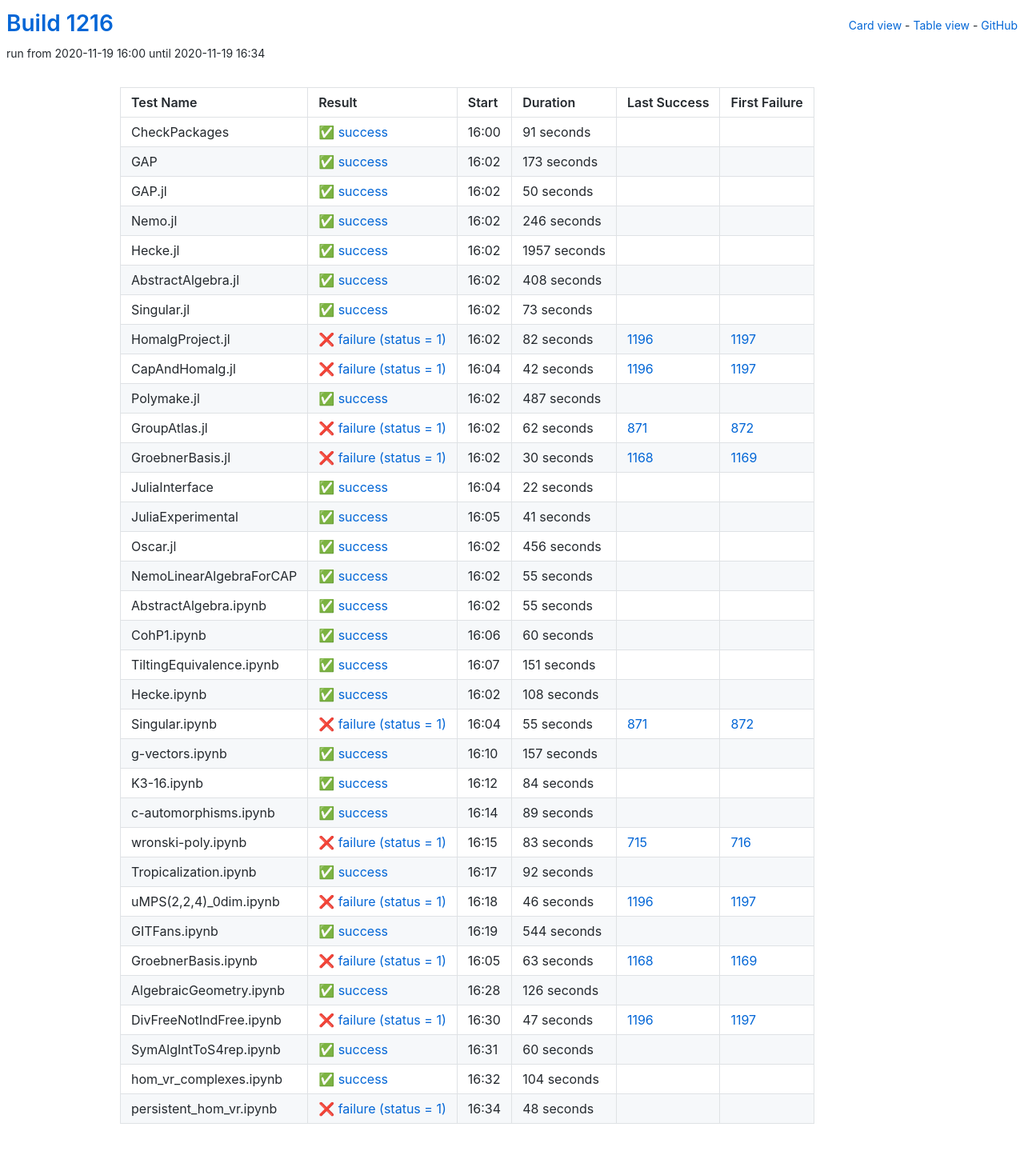
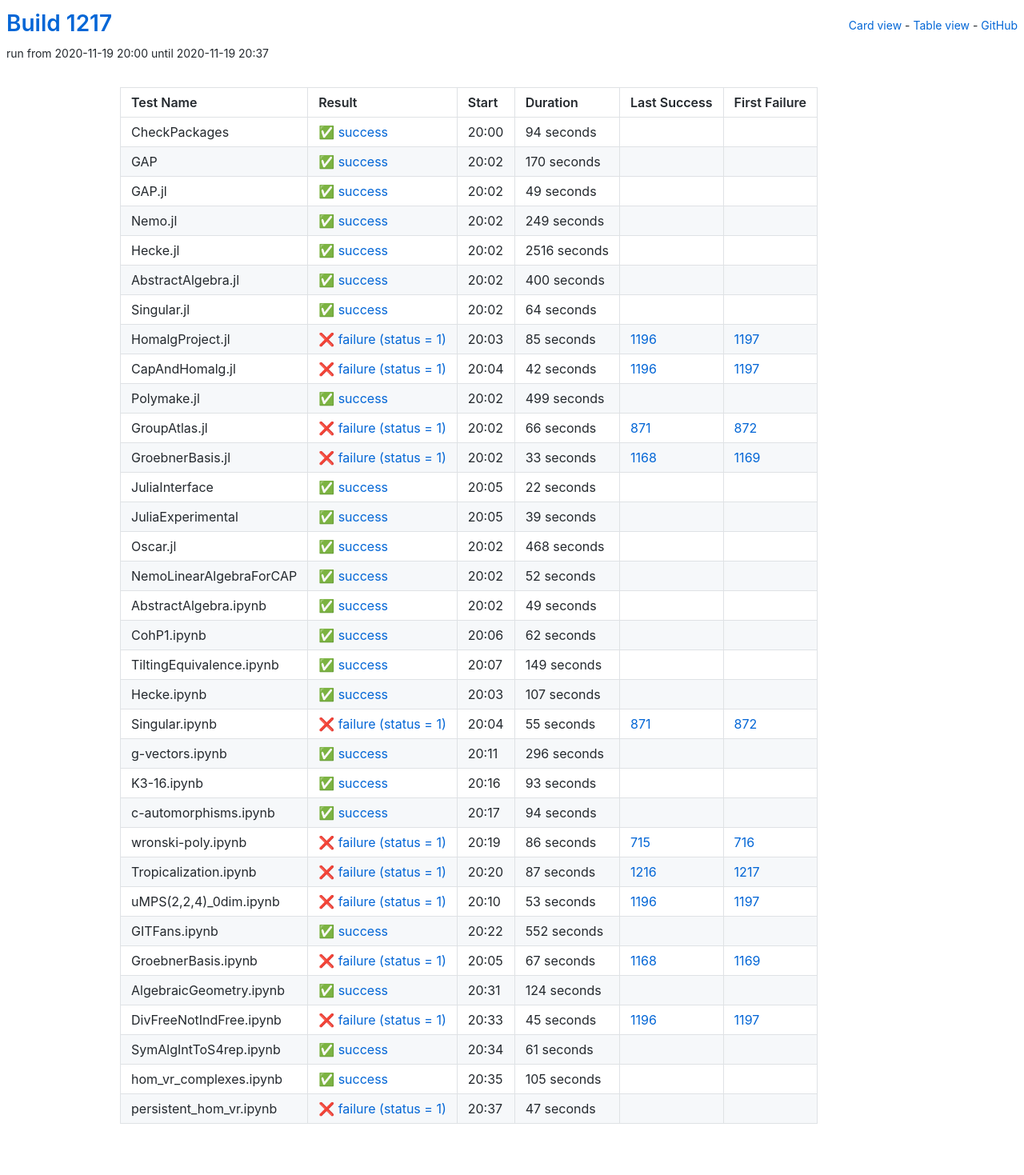
Before and after one commit to oscar-system/oscar-ci-status-stable, a Jekyll site: the page built from table.html, in a window 1280 px wide. Shown: the whole page at 80% size. Built offline with Jekyll 4.4.1, drawn with Linux system fonts in a browser that asks for light colours.

Commit message:
Build #1217

```diff
--- a/_data/ci.yml
+++ b/_data/ci.yml
@@ -1,6 +1,6 @@
 ---
-build: 1216
-build_url: https://oscarci.mathematik.uni-kl.de/job/oscar-stable/1216/
+build: 1217
+build_url: https://oscarci.mathematik.uni-kl.de/job/oscar-stable/1217/
 job: oscar-stable
 organization: oscar-system
 repo: oscar-ci-status-stable
@@ -8,104 +8,104 @@ repourl: https://github.com/oscar-system/oscar-ci-status-stable
 tests:
 - name: CheckPackages
   id: checkpackages
-  log: https://oscarci.mathematik.uni-kl.de/job/oscar-stable/1216/artifact/logs/build-1216/CheckPackages.log
-  start: 2020-11-19 16:00
+  log: https://oscarci.mathematik.uni-kl.de/job/oscar-stable/1217/artifact/logs/build-1217/CheckPackages.log
+  start: 2020-11-19 20:00
   success: true
   exitcode: 0
   status: success
-  duration: 91
+  duration: 94
   last_success: false
   last_success_url:
   first_failure: false
   first_failure_url:
 - name: GAP
   id: gap
-  log: https://oscarci.mathematik.uni-kl.de/job/oscar-stable/1216/artifact/logs/build-1216/GAP.log
-  start: 2020-11-19 16:02
+  log: https://oscarci.mathematik.uni-kl.de/job/oscar-stable/1217/artifact/logs/build-1217/GAP.log
+  start: 2020-11-19 20:02
   success: true
   exitcode: 0
   status: success
-  duration: 173
+  duration: 170
   last_success: false
   last_success_url:
   first_failure: false
   first_failure_url:
 - name: GAP.jl
   id: gap-jl
-  log: https://oscarci.mathematik.uni-kl.de/job/oscar-stable/1216/artifact/logs/build-1216/GAP.jl.log
-  start: 2020-11-19 16:02
+  log: https://oscarci.mathematik.uni-kl.de/job/oscar-stable/1217/artifact/logs/build-1217/GAP.jl.log
+  start: 2020-11-19 20:02
   success: true
   exitcode: 0
   status: success
-  duration: 50
+  duration: 49
   last_success: false
   last_success_url:
   first_failure: false
   first_failure_url:
 - name: Nemo.jl
   id: nemo-jl
-  log: https://oscarci.mathematik.uni-kl.de/job/oscar-stable/1216/artifact/logs/build-1216/Nemo.jl.log
-  start: 2020-11-19 16:02
+  log: https://oscarci.mathematik.uni-kl.de/job/oscar-stable/1217/artifact/logs/build-1217/Nemo.jl.log
+  start: 2020-11-19 20:02
   success: true
   exitcode: 0
   status: success
-  duration: 246
+  duration: 249
   last_success: false
   last_success_url:
   first_failure: false
   first_failure_url:
 - name: Hecke.jl
   id: hecke-jl
-  log: https://oscarci.mathematik.uni-kl.de/job/oscar-stable/1216/artifact/logs/build-1216/Hecke.jl.log
-  start: 2020-11-19 16:02
+  log: https://oscarci.mathematik.uni-kl.de/job/oscar-stable/1217/artifact/logs/build-1217/Hecke.jl.log
+  start: 2020-11-19 20:02
   success: true
   exitcode: 0
   status: success
-  duration: 1957
+  duration: 2516
   last_success: false
   last_success_url:
   first_failure: false
   first_failure_url:
 - name: AbstractAlgebra.jl
   id: abstractalgebra-jl
-  log: https://oscarci.mathematik.uni-kl.de/job/oscar-stable/1216/artifact/logs/build-1216/AbstractAlgebra.jl.log
-  start: 2020-11-19 16:02
+  log: https://oscarci.mathematik.uni-kl.de/job/oscar-stable/1217/artifact/logs/build-1217/AbstractAlgebra.jl.log
+  start: 2020-11-19 20:02
   success: true
   exitcode: 0
   status: success
-  duration: 408
+  duration: 400
   last_success: false
   last_success_url:
   first_failure: false
   first_failure_url:
 - name: Singular.jl
   id: singular-jl
-  log: https://oscarci.mathematik.uni-kl.de/job/oscar-stable/1216/artifact/logs/build-1216/Singular.jl.log
-  start: 2020-11-19 16:02
+  log: https://oscarci.mathematik.uni-kl.de/job/oscar-stable/1217/artifact/logs/build-1217/Singular.jl.log
+  start: 2020-11-19 20:02
   success: true
   exitcode: 0
   status: success
-  duration: 73
+  duration: 64
   last_success: false
   last_success_url:
   first_failure: false
   first_failure_url:
 - name: HomalgProject.jl
   id: homalgproject-jl
-  log: https://oscarci.mathematik.uni-kl.de/job/oscar-stable/1216/artifact/logs/build-1216/HomalgProject.jl.log
-  start: 2020-11-19 16:02
+  log: https://oscarci.mathematik.uni-kl.de/job/oscar-stable/1217/artifact/logs/build-1217/HomalgProject.jl.log
+  start: 2020-11-19 20:03
   success: false
   exitcode: 1
   status: failure
-  duration: 82
+  duration: 85
   last_success: 1196
   last_success_url: https://oscarci.mathematik.uni-kl.de/job/oscar-stable/1196/
   first_failure: 1197
   first_failure_url: https://oscarci.mathematik.uni-kl.de/job/oscar-stable/1197/
 - name: CapAndHomalg.jl
   id: capandhomalg-jl
-  log: https://oscarci.mathematik.uni-kl.de/job/oscar-stable/1216/artifact/logs/build-1216/CapAndHomalg.jl.log
-  start: 2020-11-19 16:04
+  log: https://oscarci.mathematik.uni-kl.de/job/oscar-stable/1217/artifact/logs/build-1217/CapAndHomalg.jl.log
+  start: 2020-11-19 20:04
   success: false
   exitcode: 1
   status: failure
@@ -116,44 +116,44 @@ tests:
   first_failure_url: https://oscarci.mathematik.uni-kl.de/job/oscar-stable/1197/
 - name: Polymake.jl
   id: polymake-jl
-  log: https://oscarci.mathematik.uni-kl.de/job/oscar-stable/1216/artifact/logs/build-1216/Polymake.jl.log
-  start: 2020-11-19 16:02
+  log: https://oscarci.mathematik.uni-kl.de/job/oscar-stable/1217/artifact/logs/build-1217/Polymake.jl.log
+  start: 2020-11-19 20:02
   success: true
   exitcode: 0
   status: success
-  duration: 487
+  duration: 499
   last_success: false
   last_success_url:
   first_failure: false
   first_failure_url:
 - name: GroupAtlas.jl
   id: groupatlas-jl
-  log: https://oscarci.mathematik.uni-kl.de/job/oscar-stable/1216/artifact/logs/build-1216/GroupAtlas.jl.log
-  start: 2020-11-19 16:02
+  log: https://oscarci.mathematik.uni-kl.de/job/oscar-stable/1217/artifact/logs/build-1217/GroupAtlas.jl.log
+  start: 2020-11-19 20:02
   success: false
   exitcode: 1
   status: failure
-  duration: 62
+  duration: 66
   last_success: 871
   last_success_url: https://oscarci.mathematik.uni-kl.de/job/oscar-stable/871/
   first_failure: 872
   first_failure_url: https://oscarci.mathematik.uni-kl.de/job/oscar-stable/872/
 - name: GroebnerBasis.jl
   id: groebnerbasis-jl
-  log: https://oscarci.mathematik.uni-kl.de/job/oscar-stable/1216/artifact/logs/build-1216/GroebnerBasis.jl.log
-  start: 2020-11-19 16:02
+  log: https://oscarci.mathematik.uni-kl.de/job/oscar-stable/1217/artifact/logs/build-1217/GroebnerBasis.jl.log
+  start: 2020-11-19 20:02
   success: false
   exitcode: 1
   status: failure
-  duration: 30
+  duration: 33
   last_success: 1168
   last_success_url: https://oscarci.mathematik.uni-kl.de/job/oscar-stable/1168/
   first_failure: 1169
   first_failure_url: https://oscarci.mathematik.uni-kl.de/job/oscar-stable/1169/
 - name: JuliaInterface
   id: juliainterface
-  log: https://oscarci.mathematik.uni-kl.de/job/oscar-stable/1216/artifact/logs/build-1216/JuliaInterface.log
-  start: 2020-11-19 16:04
+  log: https://oscarci.mathematik.uni-kl.de/job/oscar-stable/1217/artifact/logs/build-1217/JuliaInterface.log
+  start: 2020-11-19 20:05
   success: true
   exitcode: 0
   status: success
@@ -164,92 +164,92 @@ tests:
   first_failure_url:
 - name: JuliaExperimental
   id: juliaexperimental
-  log: https://oscarci.mathematik.uni-kl.de/job/oscar-stable/1216/artifact/logs/build-1216/JuliaExperimental.log
-  start: 2020-11-19 16:05
+  log: https://oscarci.mathematik.uni-kl.de/job/oscar-stable/1217/artifact/logs/build-1217/JuliaExperimental.log
+  start: 2020-11-19 20:05
   success: true
   exitcode: 0
   status: success
-  duration: 41
+  duration: 39
   last_success: false
   last_success_url:
   first_failure: false
   first_failure_url:
 - name: Oscar.jl
   id: oscar-jl
-  log: https://oscarci.mathematik.uni-kl.de/job/oscar-stable/1216/artifact/logs/build-1216/Oscar.jl.log
-  start: 2020-11-19 16:02
+  log: https://oscarci.mathematik.uni-kl.de/job/oscar-stable/1217/artifact/logs/build-1217/Oscar.jl.log
+  start: 2020-11-19 20:02
   success: true
   exitcode: 0
   status: success
-  duration: 456
+  duration: 468
   last_success: false
   last_success_url:
   first_failure: false
   first_failure_url:
 - name: NemoLinearAlgebraForCAP
   id: nemolinearalgebraforcap
-  log: https://oscarci.mathematik.uni-kl.de/job/oscar-stable/1216/artifact/logs/build-1216/NemoLinearAlgebraForCAP.log
-  start: 2020-11-19 16:02
+  log: https://oscarci.mathematik.uni-kl.de/job/oscar-stable/1217/artifact/logs/build-1217/NemoLinearAlgebraForCAP.log
+  start: 2020-11-19 20:02
   success: true
   exitcode: 0
   status: success
-  duration: 55
+  duration: 52
   last_success: false
   last_success_url:
   first_failure: false
   first_failure_url:
 - name: AbstractAlgebra.ipynb
   id: abstractalgebra-ipynb
-  log: https://oscarci.mathematik.uni-kl.de/job/oscar-stable/1216/artifact/logs/build-1216/AbstractAlgebra.ipynb.log
-  start: 2020-11-19 16:02
+  log: https://oscarci.mathematik.uni-kl.de/job/oscar-stable/1217/artifact/logs/build-1217/AbstractAlgebra.ipynb.log
+  start: 2020-11-19 20:02
   success: true
   exitcode: 0
   status: success
-  duration: 55
+  duration: 49
   last_success: false
   last_success_url:
   first_failure: false
   first_failure_url:
 - name: CohP1.ipynb
   id: cohp1-ipynb
-  log: https://oscarci.mathematik.uni-kl.de/job/oscar-stable/1216/artifact/logs/build-1216/CohP1.ipynb.log
-  start: 2020-11-19 16:06
+  log: https://oscarci.mathematik.uni-kl.de/job/oscar-stable/1217/artifact/logs/build-1217/CohP1.ipynb.log
+  start: 2020-11-19 20:06
   success: true
   exitcode: 0
   status: success
-  duration: 60
+  duration: 62
   last_success: false
   last_success_url:
   first_failure: false
   first_failure_url:
 - name: TiltingEquivalence.ipynb
   id: tiltingequivalence-ipynb
-  log: https://oscarci.mathematik.uni-kl.de/job/oscar-stable/1216/artifact/logs/build-1216/TiltingEquivalence.ipynb.log
-  start: 2020-11-19 16:07
+  log: https://oscarci.mathematik.uni-kl.de/job/oscar-stable/1217/artifact/logs/build-1217/TiltingEquivalence.ipynb.log
+  start: 2020-11-19 20:07
   success: true
   exitcode: 0
   status: success
-  duration: 151
+  duration: 149
   last_success: false
   last_success_url:
   first_failure: false
   first_failure_url:
 - name: Hecke.ipynb
   id: hecke-ipynb
-  log: https://oscarci.mathematik.uni-kl.de/job/oscar-stable/1216/artifact/logs/build-1216/Hecke.ipynb.log
-  start: 2020-11-19 16:02
+  log: https://oscarci.mathematik.uni-kl.de/job/oscar-stable/1217/artifact/logs/build-1217/Hecke.ipynb.log
+  start: 2020-11-19 20:03
   success: true
   exitcode: 0
   status: success
-  duration: 108
+  duration: 107
   last_success: false
   last_success_url:
   first_failure: false
   first_failure_url:
 - name: Singular.ipynb
   id: singular-ipynb
-  log: https://oscarci.mathematik.uni-kl.de/job/oscar-stable/1216/artifact/logs/build-1216/Singular.ipynb.log
-  start: 2020-11-19 16:04
+  log: https://oscarci.mathematik.uni-kl.de/job/oscar-stable/1217/artifact/logs/build-1217/Singular.ipynb.log
+  start: 2020-11-19 20:04
   success: false
   exitcode: 1
   status: failure
@@ -260,156 +260,156 @@ tests:
   first_failure_url: https://oscarci.mathematik.uni-kl.de/job/oscar-stable/872/
 - name: g-vectors.ipynb
   id: g-vectors-ipynb
-  log: https://oscarci.mathematik.uni-kl.de/job/oscar-stable/1216/artifact/logs/build-1216/g-vectors.ipynb.log
-  start: 2020-11-19 16:10
+  log: https://oscarci.mathematik.uni-kl.de/job/oscar-stable/1217/artifact/logs/build-1217/g-vectors.ipynb.log
+  start: 2020-11-19 20:11
   success: true
   exitcode: 0
   status: success
-  duration: 157
+  duration: 296
   last_success: false
   last_success_url:
   first_failure: false
   first_failure_url:
 - name: K3-16.ipynb
   id: k3-16-ipynb
-  log: https://oscarci.mathematik.uni-kl.de/job/oscar-stable/1216/artifact/logs/build-1216/K3-16.ipynb.log
-  start: 2020-11-19 16:12
+  log: https://oscarci.mathematik.uni-kl.de/job/oscar-stable/1217/artifact/logs/build-1217/K3-16.ipynb.log
+  start: 2020-11-19 20:16
   success: true
   exitcode: 0
   status: success
-  duration: 84
+  duration: 93
   last_success: false
   last_success_url:
   first_failure: false
   first_failure_url:
 - name: c-automorphisms.ipynb
   id: c-automorphisms-ipynb
-  log: https://oscarci.mathematik.uni-kl.de/job/oscar-stable/1216/artifact/logs/build-1216/c-automorphisms.ipynb.log
-  start: 2020-11-19 16:14
+  log: https://oscarci.mathematik.uni-kl.de/job/oscar-stable/1217/artifact/logs/build-1217/c-automorphisms.ipynb.log
+  start: 2020-11-19 20:17
   success: true
   exitcode: 0
   status: success
-  duration: 89
+  duration: 94
   last_success: false
   last_success_url:
   first_failure: false
   first_failure_url:
 - name: wronski-poly.ipynb
   id: wronski-poly-ipynb
-  log: https://oscarci.mathematik.uni-kl.de/job/oscar-stable/1216/artifact/logs/build-1216/wronski-poly.ipynb.log
-  start: 2020-11-19 16:15
+  log: https://oscarci.mathematik.uni-kl.de/job/oscar-stable/1217/artifact/logs/build-1217/wronski-poly.ipynb.log
+  start: 2020-11-19 20:19
   success: false
   exitcode: 1
   status: failure
-  duration: 83
+  duration: 86
   last_success: 715
   last_success_url: https://oscarci.mathematik.uni-kl.de/job/oscar-stable/715/
   first_failure: 716
   first_failure_url: https://oscarci.mathematik.uni-kl.de/job/oscar-stable/716/
 - name: Tropicalization.ipynb
   id: tropicalization-ipynb
-  log: https://oscarci.mathematik.uni-kl.de/job/oscar-stable/1216/artifact/logs/build-1216/Tropicalization.ipynb.log
-  start: 2020-11-19 16:17
-  success: true
-  exitcode: 0
-  status: success
-  duration: 92
-  last_success: false
-  last_success_url:
-  first_failure: false
-  first_failure_url:
-- name: uMPS(2,2,4)_0dim.ipynb
-  id: umps-2-2-4-0dim-ipynb
-  log: https://oscarci.mathematik.uni-kl.de/job/oscar-stable/1216/artifact/logs/build-1216/uMPS-2-2-4-_0dim.ipynb.log
-  start: 2020-11-19 16:18
+  log: https://oscarci.mathematik.uni-kl.de/job/oscar-stable/1217/artifact/logs/build-1217/Tropicalization.ipynb.log
+  start: 2020-11-19 20:20
   success: false
   exitcode: 1
   status: failure
-  duration: 46
+  duration: 87
+  last_success: 1216
+  last_success_url: https://oscarci.mathematik.uni-kl.de/job/oscar-stable/1216/
+  first_failure: 1217
+  first_failure_url: https://oscarci.mathematik.uni-kl.de/job/oscar-stable/1217/
+- name: uMPS(2,2,4)_0dim.ipynb
+  id: umps-2-2-4-0dim-ipynb
+  log: https://oscarci.mathematik.uni-kl.de/job/oscar-stable/1217/artifact/logs/build-1217/uMPS-2-2-4-_0dim.ipynb.log
+  start: 2020-11-19 20:10
+  success: false
+  exitcode: 1
+  status: failure
+  duration: 53
   last_success: 1196
   last_success_url: https://oscarci.mathematik.uni-kl.de/job/oscar-stable/1196/
   first_failure: 1197
   first_failure_url: https://oscarci.mathematik.uni-kl.de/job/oscar-stable/1197/
 - name: GITFans.ipynb
   id: gitfans-ipynb
-  log: https://oscarci.mathematik.uni-kl.de/job/oscar-stable/1216/artifact/logs/build-1216/GITFans.ipynb.log
-  start: 2020-11-19 16:19
+  log: https://oscarci.mathematik.uni-kl.de/job/oscar-stable/1217/artifact/logs/build-1217/GITFans.ipynb.log
+  start: 2020-11-19 20:22
   success: true
   exitcode: 0
   status: success
-  duration: 544
+  duration: 552
   last_success: false
   last_success_url:
   first_failure: false
   first_failure_url:
 - name: GroebnerBasis.ipynb
   id: groebnerbasis-ipynb
-  log: https://oscarci.mathematik.uni-kl.de/job/oscar-stable/1216/artifact/logs/build-1216/GroebnerBasis.ipynb.log
-  start: 2020-11-19 16:05
+  log: https://oscarci.mathematik.uni-kl.de/job/oscar-stable/1217/artifact/logs/build-1217/GroebnerBasis.ipynb.log
+  start: 2020-11-19 20:05
   success: false
   exitcode: 1
   status: failure
-  duration: 63
+  duration: 67
   last_success: 1168
   last_success_url: https://oscarci.mathematik.uni-kl.de/job/oscar-stable/1168/
   first_failure: 1169
   first_failure_url: https://oscarci.mathematik.uni-kl.de/job/oscar-stable/1169/
 - name: AlgebraicGeometry.ipynb
   id: algebraicgeometry-ipynb
-  log: https://oscarci.mathematik.uni-kl.de/job/oscar-stable/1216/artifact/logs/build-1216/AlgebraicGeometry.ipynb.log
-  start: 2020-11-19 16:28
+  log: https://oscarci.mathematik.uni-kl.de/job/oscar-stable/1217/artifact/logs/build-1217/AlgebraicGeometry.ipynb.log
+  start: 2020-11-19 20:31
   success: true
   exitcode: 0
   status: success
-  duration: 126
+  duration: 124
   last_success: false
   last_success_url:
   first_failure: false
   first_failure_url:
 - name: DivFreeNotIndFree.ipynb
   id: divfreenotindfree-ipynb
-  log: https://oscarci.mathematik.uni-kl.de/job/oscar-stable/1216/artifact/logs/build-1216/DivFreeNotIndFree.ipynb.log
-  start: 2020-11-19 16:30
+  log: https://oscarci.mathematik.uni-kl.de/job/oscar-stable/1217/artifact/logs/build-1217/DivFreeNotIndFree.ipynb.log
+  start: 2020-11-19 20:33
   success: false
   exitcode: 1
   status: failure
-  duration: 47
+  duration: 45
   last_success: 1196
   last_success_url: https://oscarci.mathematik.uni-kl.de/job/oscar-stable/1196/
   first_failure: 1197
   first_failure_url: https://oscarci.mathematik.uni-kl.de/job/oscar-stable/1197/
 - name: SymAlgIntToS4rep.ipynb
   id: symalginttos4rep-ipynb
-  log: https://oscarci.mathematik.uni-kl.de/job/oscar-stable/1216/artifact/logs/build-1216/SymAlgIntToS4rep.ipynb.log
-  start: 2020-11-19 16:31
+  log: https://oscarci.mathematik.uni-kl.de/job/oscar-stable/1217/artifact/logs/build-1217/SymAlgIntToS4rep.ipynb.log
+  start: 2020-11-19 20:34
   success: true
   exitcode: 0
   status: success
-  duration: 60
+  duration: 61
   last_success: false
   last_success_url:
   first_failure: false
   first_failure_url:
 - name: hom_vr_complexes.ipynb
   id: hom-vr-complexes-ipynb
-  log: https://oscarci.mathematik.uni-kl.de/job/oscar-stable/1216/artifact/logs/build-1216/hom_vr_complexes.ipynb.log
-  start: 2020-11-19 16:32
+  log: https://oscarci.mathematik.uni-kl.de/job/oscar-stable/1217/artifact/logs/build-1217/hom_vr_complexes.ipynb.log
+  start: 2020-11-19 20:35
   success: true
   exitcode: 0
   status: success
-  duration: 104
+  duration: 105
   last_success: false
   last_success_url:
   first_failure: false
   first_failure_url:
 - name: persistent_hom_vr.ipynb
   id: persistent-hom-vr-ipynb
-  log: https://oscarci.mathematik.uni-kl.de/job/oscar-stable/1216/artifact/logs/build-1216/persistent_hom_vr.ipynb.log
-  start: 2020-11-19 16:34
+  log: https://oscarci.mathematik.uni-kl.de/job/oscar-stable/1217/artifact/logs/build-1217/persistent_hom_vr.ipynb.log
+  start: 2020-11-19 20:37
   success: false
   exitcode: 1
   status: failure
-  duration: 48
+  duration: 47
   last_success: false
   last_success_url:
   first_failure: false
```
Also changed, not shown: README.md.
